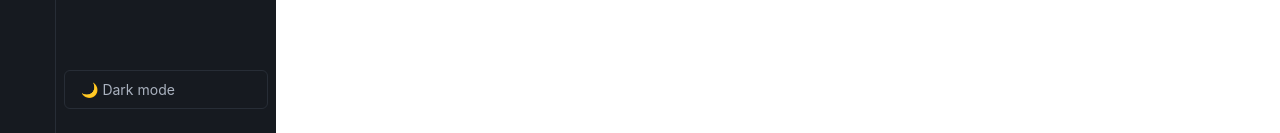
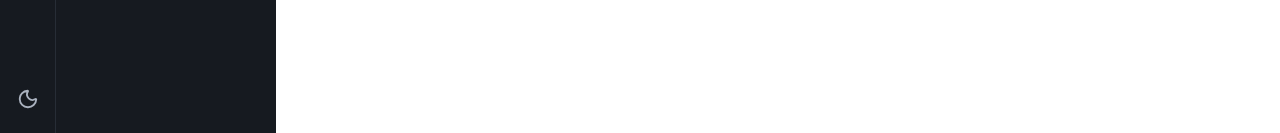
Before and after one commit to joshclyde/chef-clyde, a React (Vite) app in the folder web/: page / in a window 1280 px wide. Shown: the part 667-800 px from the top of the page. Built offline with nearby package versions, Linux system fonts and the light colour scheme.

Commit message:
move theme toggle to activity bar

```diff
--- a/web/src/layout/ActivityBar.module.css
+++ b/web/src/layout/ActivityBar.module.css
@@ -47,3 +47,7 @@
   border-radius: var(--radius-pill);
   background: var(--color-action-primary-bg);
 }
+
+.themeToggle {
+  margin-top: auto;
+}
--- a/web/src/layout/ActivityBar.tsx
+++ b/web/src/layout/ActivityBar.tsx
@@ -1,4 +1,6 @@
+import { Moon, Sun } from "lucide-react";
 import { useNavigate } from "react-router-dom";
+import { useTheme } from "../theme/useTheme";
 import { cn } from "../ui/cn";
 import { activities, type Activity } from "./activities";
 import styles from "./ActivityBar.module.css";
@@ -9,6 +11,7 @@ type ActivityBarProps = {
 
 export function ActivityBar({ activeActivity }: ActivityBarProps) {
   const navigate = useNavigate();
+  const { theme, toggle } = useTheme();
 
   return (
     <nav className={styles.activityBar} aria-label="Activities">
@@ -29,6 +32,19 @@ export function ActivityBar({ activeActivity }: ActivityBarProps) {
           </button>
         );
       })}
+      <button
+        type="button"
+        className={cn(styles.item, styles.themeToggle)}
+        aria-label={theme === "dark" ? "Switch to light mode" : "Switch to dark mode"}
+        title={theme === "dark" ? "Light mode" : "Dark mode"}
+        onClick={toggle}
+      >
+        {theme === "dark" ? (
+          <Sun size={22} strokeWidth={2} aria-hidden />
+        ) : (
+          <Moon size={22} strokeWidth={2} aria-hidden />
+        )}
+      </button>
     </nav>
   );
 }
--- a/web/src/layout/Sidebar.module.css
+++ b/web/src/layout/Sidebar.module.css
@@ -40,20 +40,3 @@
   color: var(--color-text-on-sidebar-strong);
   font-weight: var(--font-weight-semibold);
 }
-
-.themeToggle {
-  margin: auto var(--space-sm) 0;
-  padding: var(--space-sm) var(--space-lg);
-  background: transparent;
-  color: var(--color-text-on-sidebar);
-  border: 1px solid var(--color-sidebar-divider);
-  border-radius: var(--radius-md);
-  font-size: var(--font-size-sm);
-  text-align: left;
-  cursor: pointer;
-  transition: background var(--duration-fast) var(--easing-standard);
-}
-
-.themeToggle:hover {
-  background: var(--color-sidebar-hover);
-}
--- a/web/src/layout/Sidebar.tsx
+++ b/web/src/layout/Sidebar.tsx
@@ -1,17 +1,7 @@
 import { NavLink } from "react-router-dom";
-import { useTheme } from "../theme/useTheme";
 import { cn } from "../ui/cn";
 import { type Activity } from "./activities";
 import styles from "./Sidebar.module.css";
-
-function ThemeToggle() {
-  const { theme, toggle } = useTheme();
-  return (
-    <button type="button" className={styles.themeToggle} onClick={toggle}>
-      {theme === "dark" ? "☀ Light mode" : "🌙 Dark mode"}
-    </button>
-  );
-}
 
 type SidebarProps = {
   activity: Activity;
@@ -36,7 +26,6 @@ export function Sidebar({ activity }: SidebarProps) {
           </li>
         ))}
       </ul>
-      <ThemeToggle />
     </nav>
   );
 }
```
